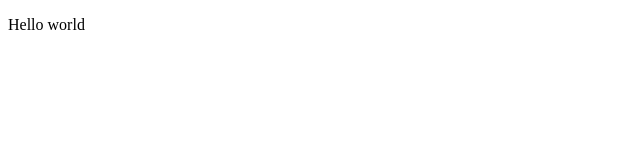
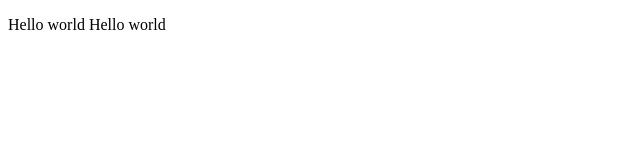
Before and after one commit to koji-yoshida-arq/my-first-repo, a plain HTML site: page index.html in a window 1280 px wide. Shown: the whole page, without its empty margins (0-640 px from the left). Drawn offline with Linux system fonts and the light colour scheme.

Commit message:
third change

```diff
--- a/index.html
+++ b/index.html
@@ -1,6 +1,9 @@
 <!DOCTYPE html>
 <html>
 	<body>
-		<p>Hello world</p>
+		<p>
+			Hello world
+			Hello world
+		</p>
 	<body>
 </html>
```
Also changed, not shown: 1 other file.
